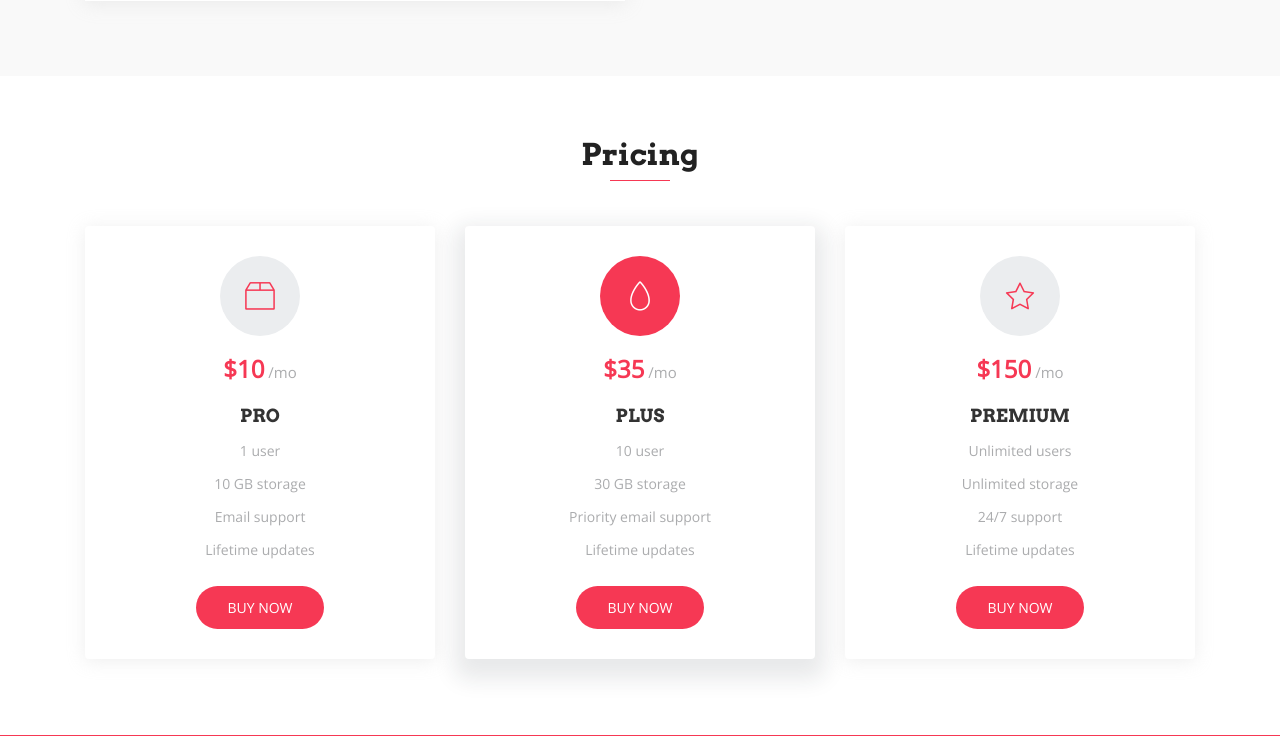
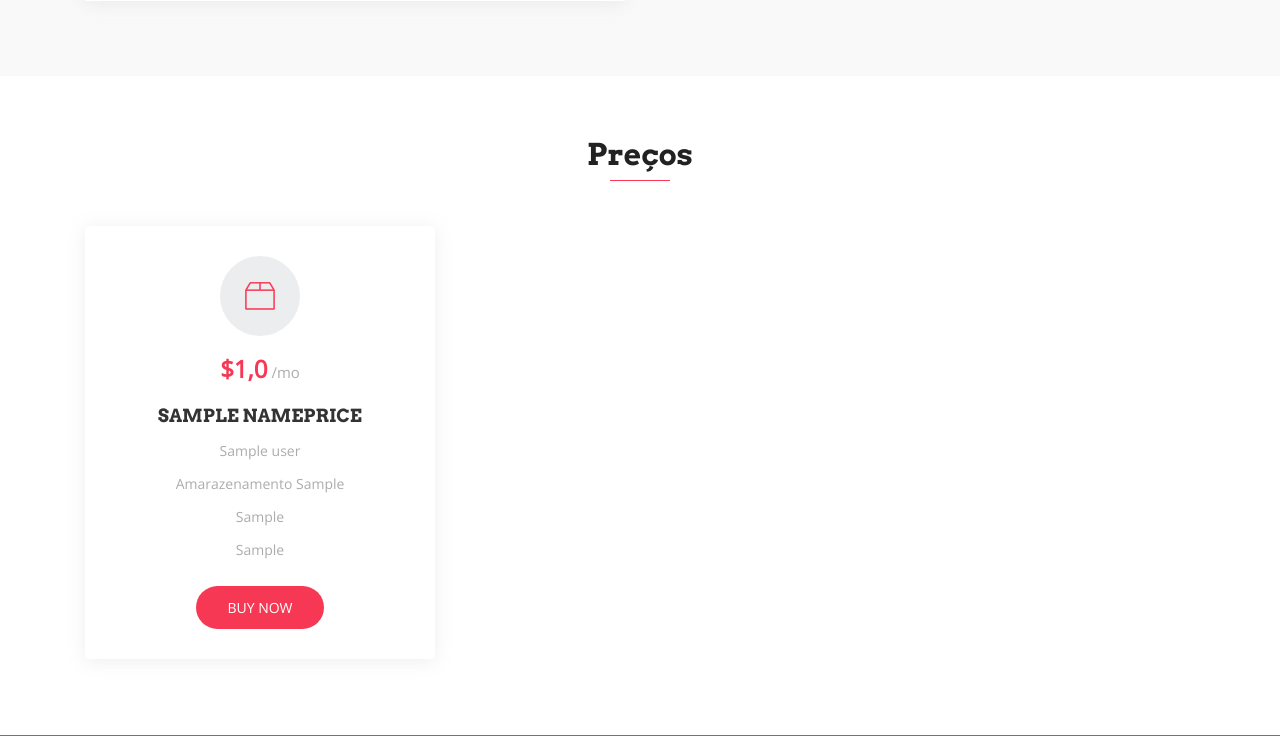
Before and after one commit to EduardoBran/Curso-Django-Geek-Avancado, a Django app: page / in a window 1280 px wide. Shown: the part 2659-3395 px from the top of the page. Run offline with Django 4.2, Linux system fonts and the light colour scheme; tables that the repository leaves empty hold one stand-in row (values such as "Sample post"); some libraries are stand-ins or nearby versions; some web fonts are replaced.

Commit message:
exibindo os dados de preco na page

```diff
--- a/core/templates/pricingContent.html
+++ b/core/templates/pricingContent.html
@@ -3,73 +3,33 @@
 <section id="pricing" class="section-padding">
   <div class="container">
     <div class="section-header text-center">
-      <h2 class="section-title wow fadeInDown" data-wow-delay="0.3s">Pricing</h2>
+      <h2 class="section-title wow fadeInDown" data-wow-delay="0.3s">Preços</h2>
       <div class="shape wow fadeInDown" data-wow-delay="0.3s"></div>
     </div>
     <div class="row">
+
+      {% for p in precos %}
       <div class="col-lg-4 col-md-6 col-xs-12">
         <div class="table wow fadeInLeft" data-wow-delay="1.2s">
           <div class="icon-box">
-            <i class="lni-package"></i>
+            <i class="{{ p.icone }}"></i>
           </div>
           <div class="pricing-header">
-            <p class="price-value">$10<span> /mo</span></p>
+            <p class="price-value">${{ p.preco }}<span> /mo</span></p>
           </div>
           <div class="title">
-            <h3>Pro</h3>
+            <h3>{{ p.nome }}</h3>
           </div>
           <ul class="description">
-            <li>1 user</li>
-            <li>10 GB storage</li>
-            <li>Email support</li>
-            <li>Lifetime updates</li>
+            <li>{{ p.usuarios }} user</li>
+            <li>Amarazenamento {{ p.armazenamento }}</li>
+            <li>{{ p.suporte }}</li>
+            <li>{{ p.atualizacao }}</li>
           </ul>
           <button class="btn btn-common">Buy Now</button>
         </div>
       </div>
-
-
-      <div class="col-lg-4 col-md-6 col-xs-12 active">
-        <div class="table wow fadeInUp" id="active-tb" data-wow-delay="1.2s">
-          <div class="icon-box">
-            <i class="lni-drop"></i>
-          </div>
-          <div class="pricing-header">
-            <p class="price-value">$35<span> /mo</span></p>
-          </div>
-          <div class="title">
-            <h3>Plus</h3>
-          </div>
-          <ul class="description">
-            <li>10 user</li>
-            <li>30 GB storage</li>
-            <li>Priority email support</li>
-            <li>Lifetime updates</li>
-          </ul>
-          <button class="btn btn-common">Buy Now</button>
-        </div>
-      </div>
-      <div class="col-lg-4 col-md-6 col-xs-12">
-        <div class="table wow fadeInRight" data-wow-delay="1.2s">
-          <div class="icon-box">
-            <i class="lni-star"></i>
-          </div>
-          <div class="pricing-header">
-            <p class="price-value">$150<span> /mo</span></p>
-          </div>
-          <div class="title">
-            <h3>Premium</h3>
-          </div>
-          <ul class="description">
-            <li>Unlimited users</li>
-            <li>Unlimited storage</li>
-            <li>24/7 support</li>
-            <li>Lifetime updates</li>
-          </ul>
-          <button class="btn btn-common">Buy Now</button>
-        </div>
-      </div>
-
+      {% endfor %}
 
     </div>
   </div>
--- a/core/views.py
+++ b/core/views.py
@@ -1,6 +1,6 @@
 from django.views.generic import TemplateView
 
-from .models import Funcionario, Recurso, Servico
+from .models import Funcionario, Preco, Recurso, Servico
 
 
 class IndexView(TemplateView):
@@ -11,6 +11,7 @@ class IndexView(TemplateView):
 
         context['servicos'] = Servico.objects.order_by('?').all()  # aleatório
         context['funcionarios'] = Funcionario.objects.order_by('?').all()
+        context['precos'] = Preco.objects.all()
 
         # solução simples
         # context['recursos1'] = Recurso.objects.all()[:3]
```
